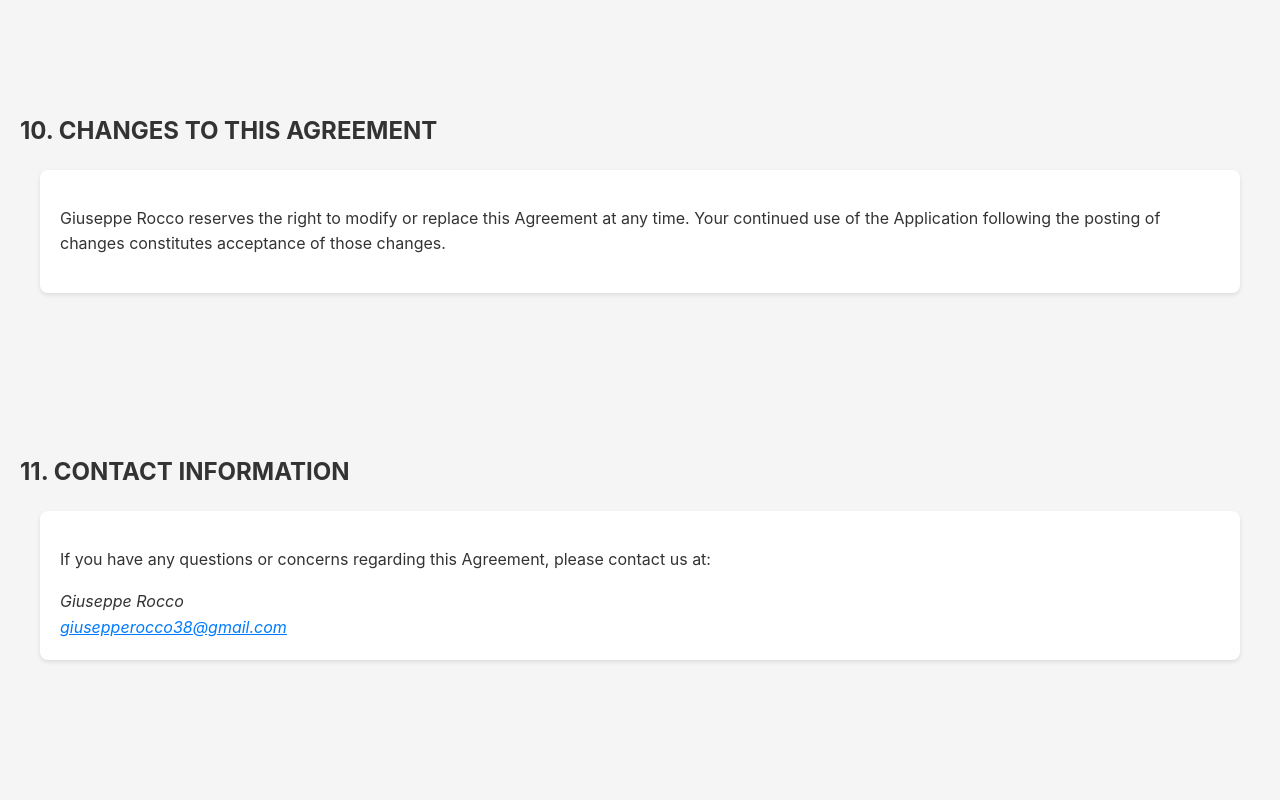
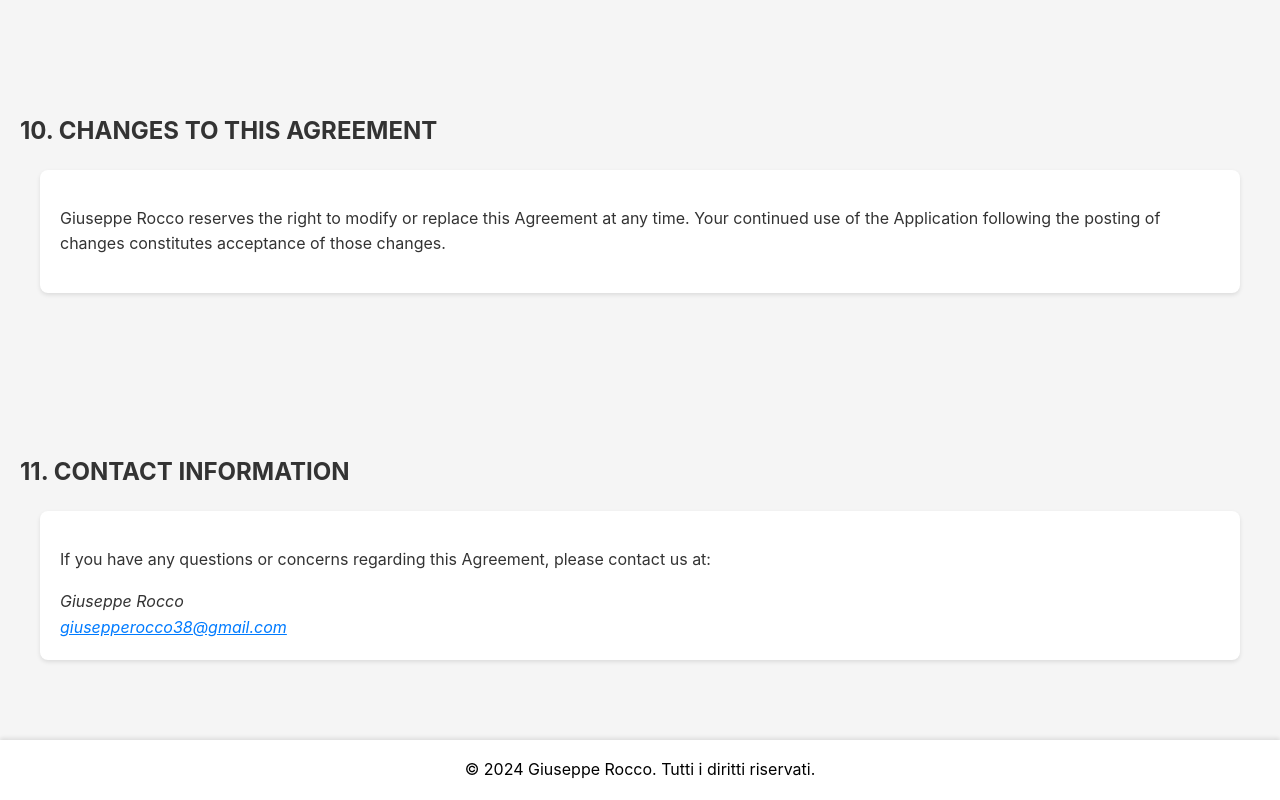
Before and after one commit to iOmega8561/VirtHandlerWiki, a plain HTML site: page eula.html in a window 1280 px wide. Shown: the part 3724-4524 px from the top of the page. Before the commit the page ends 4464 px from the top, so only its background shows below. Drawn offline with Linux system fonts and the light colour scheme.

Commit message:
Fixed footers

```diff
--- a/eula.html
+++ b/eula.html
@@ -104,5 +104,8 @@
             </address>
         </div>
     </section>
+    <footer>
+        <p>&copy; 2024 Giuseppe Rocco. Tutti i diritti riservati.</p>
+    </footer>
 </body>
 </html>
```
Also changed, not shown: setup-help.html (+1 -1 lines), 1 other file.
